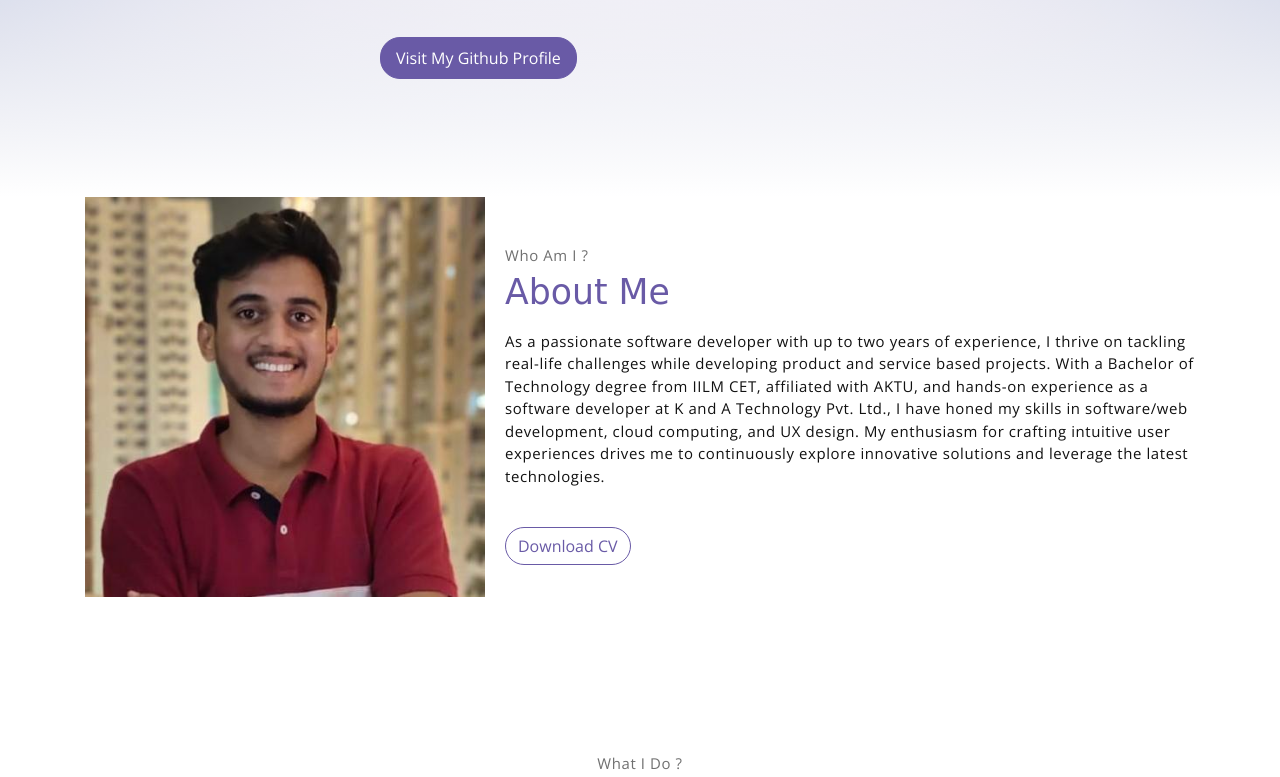
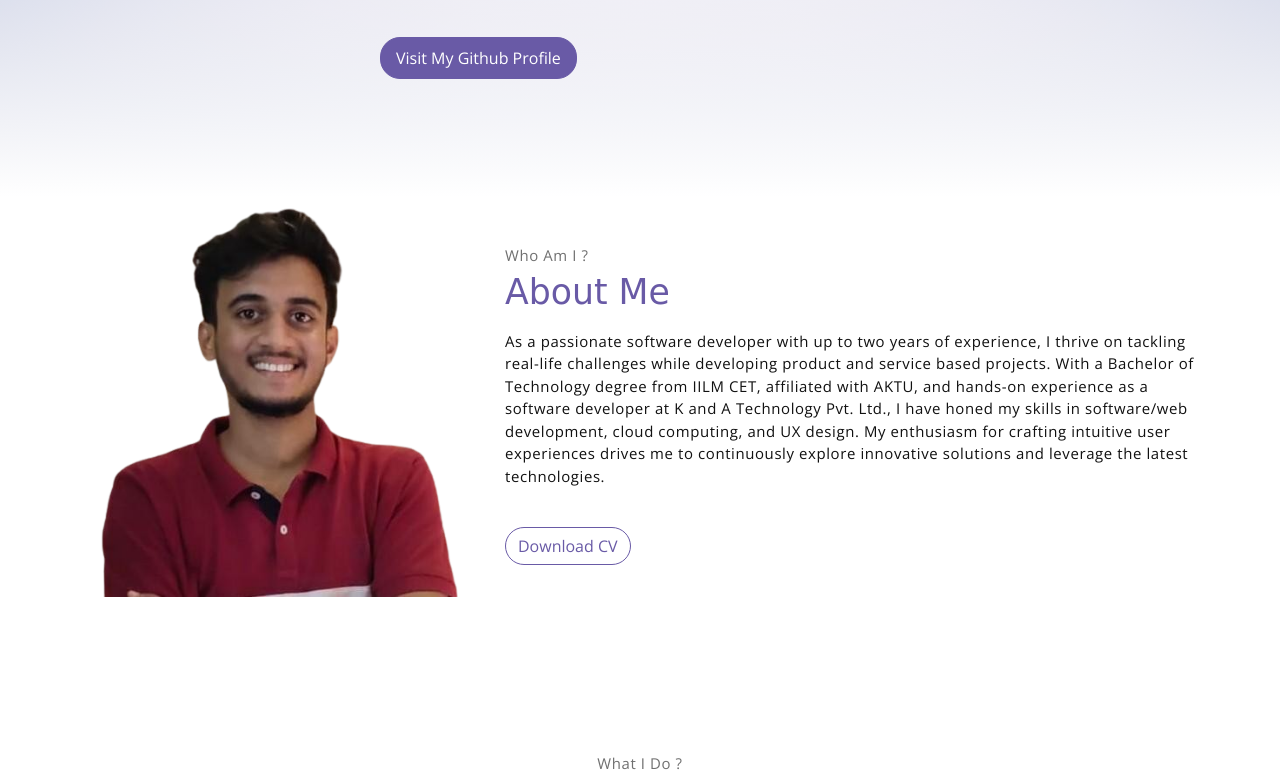
Before and after one commit to Shubhusingh/portfolio, a plain HTML site: page index.html in a window 1280 px wide. Shown: the part 603-1380 px from the top of the page. Drawn offline with nearby package versions, Linux system fonts and the light colour scheme; a web font is replaced by a local one.

Commit message:
profile-image

```diff
--- a/index.html
+++ b/index.html
@@ -69,7 +69,7 @@
             <!-- about wrapper -->
             <div class="about">
                 <div class="about-img-holder">
-                    <img src="assets/imgs/shubham.jpeg" class="about-img" alt="Profile">
+                    <img src="assets/imgs/shubham.png" class="about-img" alt="Profile">
                 </div>
                 <div class="about-caption">
                     <p class="section-subtitle">Who Am I ?</p>
```
Also changed, not shown: assets/imgs/shubham.jpeg (deleted), assets/imgs/shubham.png (added).
